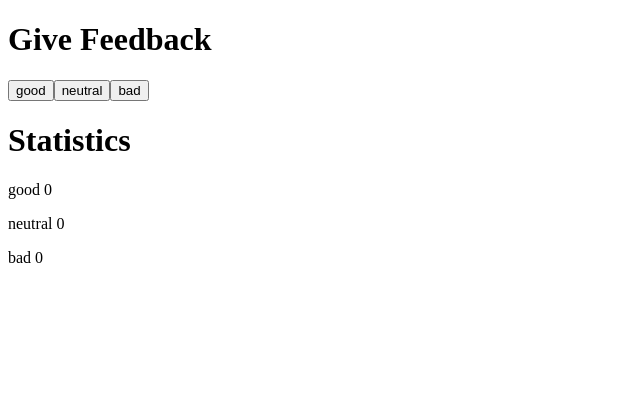
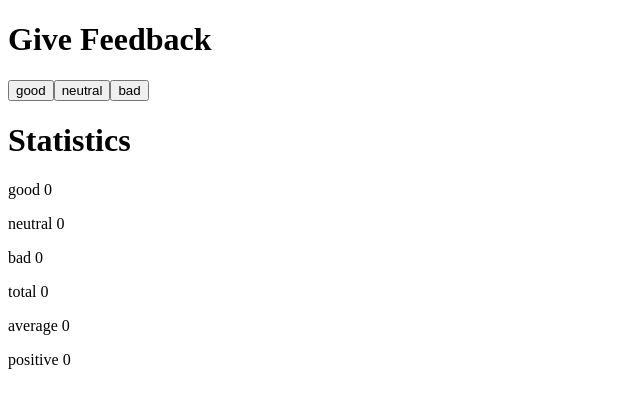
Before and after one commit to judithrea/Full-Stack-Open, a React (Vite) app in the folder part 1/unicafe/: page / in a window 1280 px wide. Shown: the top 408 px of the page, without its empty margins (0-640 px from the left). Built offline with nearby package versions, Linux system fonts and the light colour scheme.

Commit message:
1.7 done

```diff
--- a/part 1/unicafe/src/App.jsx
+++ b/part 1/unicafe/src/App.jsx
@@ -34,6 +34,15 @@ const App = () => {
     setBad(updatedBad)
   }
 
+  // Statistics with extra calculations
+  const statsArray = [good, neutral, bad]
+  const averageArray = [good, neutral * 0, bad * -1]
+  const statsTotal = statsArray.reduce(
+    (accumulator, currentValue) => accumulator + currentValue, 0)
+  const statsAverage = averageArray.reduce(
+    (accumulator, currentValue) => accumulator + currentValue, 0) / statsTotal
+  const positivePercentage = (good / statsTotal) * 100
+
   return (
     <div>
       <h1>Give Feedback</h1>
@@ -45,7 +54,9 @@ const App = () => {
       <Statistics text={goodText} clicks={good} />
       <Statistics text={neutralText} clicks={neutral} />
       <Statistics text={badText} clicks={bad} />
-
+      <Statistics text='total' clicks={statsTotal} />
+      <Statistics text='average' clicks={statsTotal === 0? 0: statsAverage} />
+      <Statistics text='positive' clicks={statsTotal === 0? 0: positivePercentage} />
     </div>
   )
 }
```
